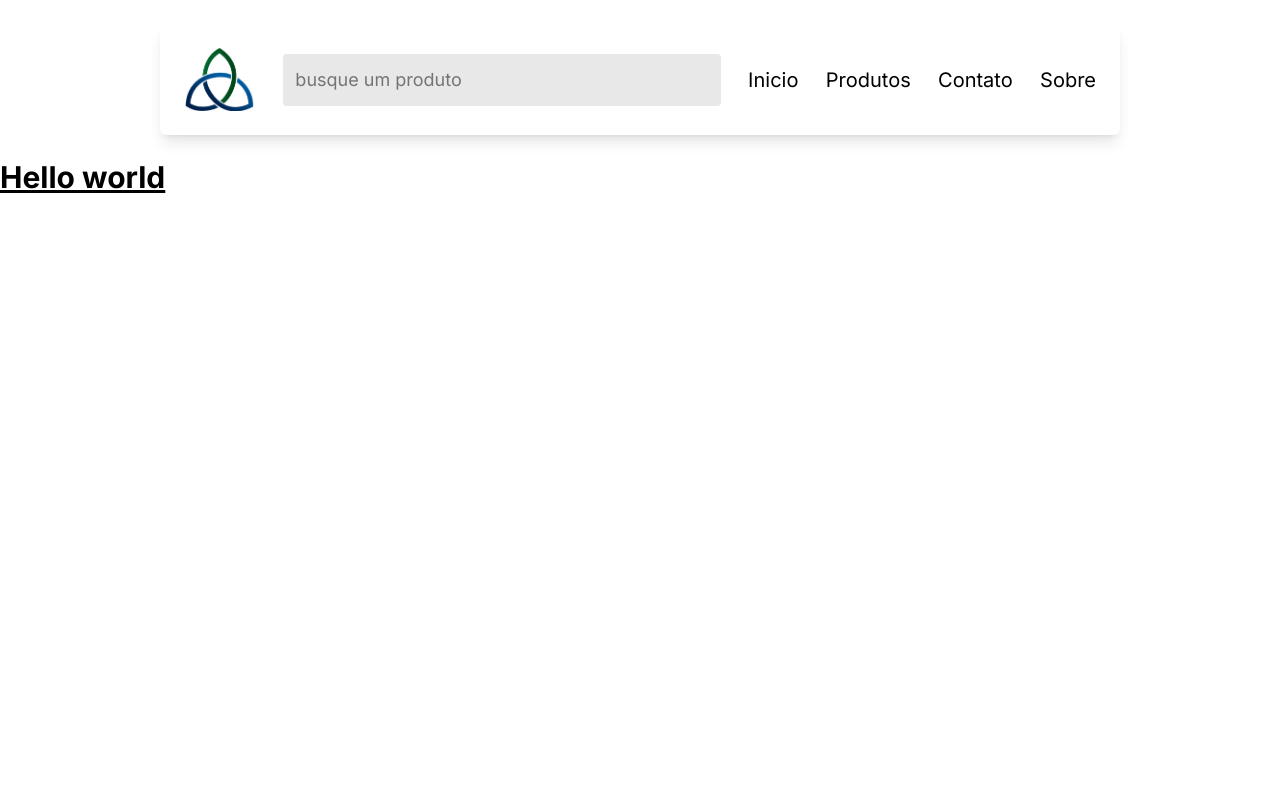
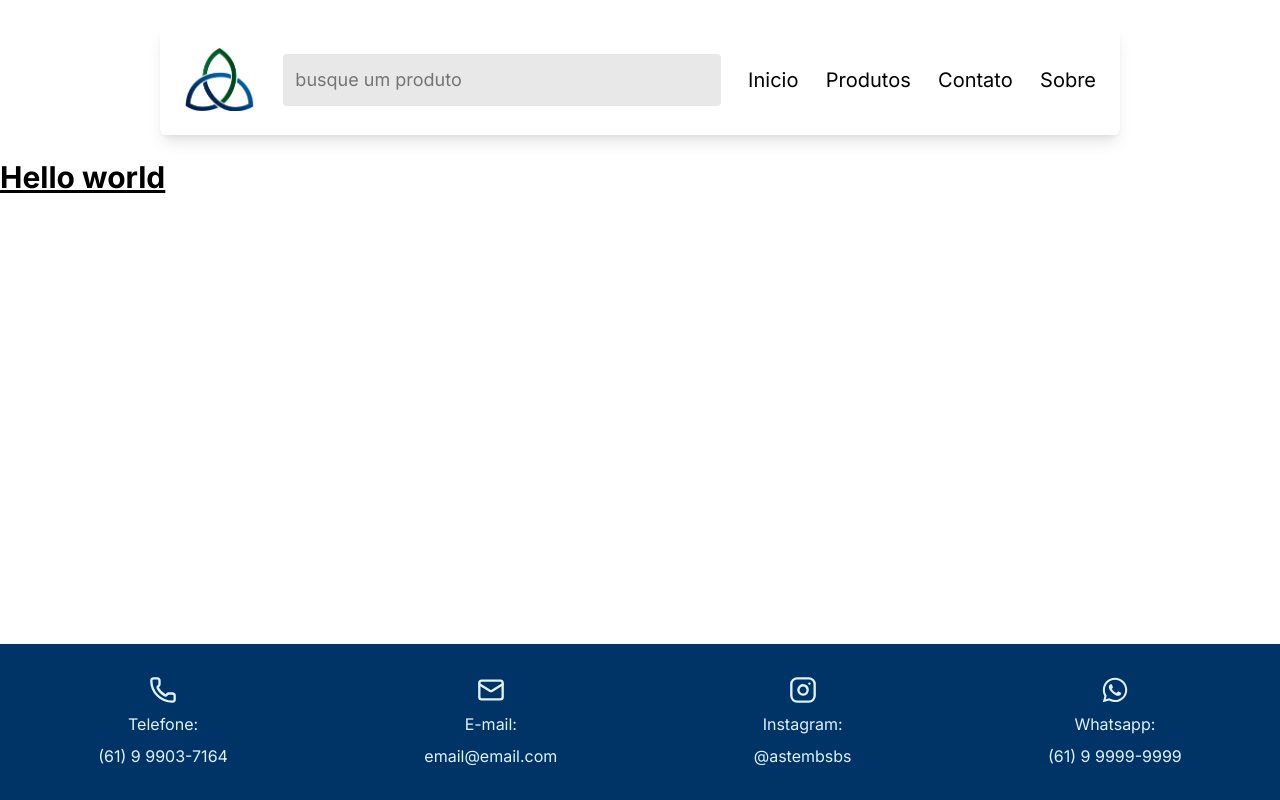
Before and after one commit to Eduardo-A-Souza/SIteAstem, a Next.js app: page / in a window 1280 px wide. Built offline with nearby package versions, Linux system fonts and the light colour scheme.

Commit message:
finalização vizual do layout

```diff
--- a/package.json
+++ b/package.json
@@ -9,10 +9,12 @@
     "lint": "eslint"
   },
   "dependencies": {
+    "lucide-react": "^0.541.0",
     "next": "15.5.0",
     "postcss": "^8.5.6",
     "react": "19.1.0",
-    "react-dom": "19.1.0"
+    "react-dom": "19.1.0",
+    "react-icons": "^5.5.0"
   },
   "devDependencies": {
     "@eslint/eslintrc": "^3",
--- a/src/app/globals.css
+++ b/src/app/globals.css
@@ -6,6 +6,7 @@
   --color-backgorund: #F5F7FA;
   --color-foreground: #000000;
   --color-gray: #E8E8E8;
+  --color-bgFooter: #003366;
 }
 
 /* Configurações base da aplicação */
--- a/src/app/layout.tsx
+++ b/src/app/layout.tsx
@@ -1,6 +1,8 @@
 import type { Metadata } from "next";
 import { Inter } from "next/font/google"
 import "./globals.css"
+import { Header } from "@/components/Header";
+import { Footer } from "@/components/Footer";
 
 const inter = Inter({
   subsets: ["latin"],
@@ -20,11 +22,14 @@ export default function RootLayout({
   return (
     <html lang="pt-br">
       <body
-        className={`${inter.className} min-h-screen`}
+        className={`${inter.className} flex flex-col`}
       >
-        <main>
+      <Header />
+        <main className="flex-1">
           {children}
         </main>
+      <Footer />
+
       </body>
     </html>
   );
--- a/src/app/page.tsx
+++ b/src/app/page.tsx
@@ -1,9 +1,7 @@
-import { Header } from "@/components/header";
 
 export default function Home() {
   return (
     <>
-      <Header />
       <h1 className="text-3xl font-bold underline">Hello world</h1>
     </>
   );
--- /dev/null
+++ b/src/components/Footer.tsx
@@ -0,0 +1,33 @@
+import { Phone } from "lucide-react";
+import { Mail } from "lucide-react";
+import { Instagram } from "lucide-react";
+import { FaWhatsapp } from "react-icons/fa";
+
+export function Footer() {
+  return (
+    <footer className="bg-bgFooter text-sky-100 flex">
+      <ul className="flex justify-around py-8 w-full">
+        <li className="flex flex-col items-center gap-2">
+          <Phone size={28}/>
+          Telefone:
+          <a href="#">(61) 9 9903-7164</a>
+        </li>
+        <li className="flex flex-col items-center gap-2">
+          <Mail size={28}/>
+          E-mail:
+          <a href="#">email@email.com</a>
+        </li>
+        <li className="flex flex-col items-center gap-2">
+          <Instagram size={28}/>
+          Instagram:
+          <a href="#">@astembsbs</a>
+        </li>
+        <li className="flex flex-col items-center gap-2">
+          <FaWhatsapp size={28}/>
+          Whatsapp:
+          <a href="#">(61) 9 9999-9999</a>
+        </li>
+      </ul>
+    </footer>
+  );
+}
```
Also changed, not shown: src/components/Header.tsx (renamed from src/components/header.tsx), 1 other file (tests, documents, lock files or other folders).
